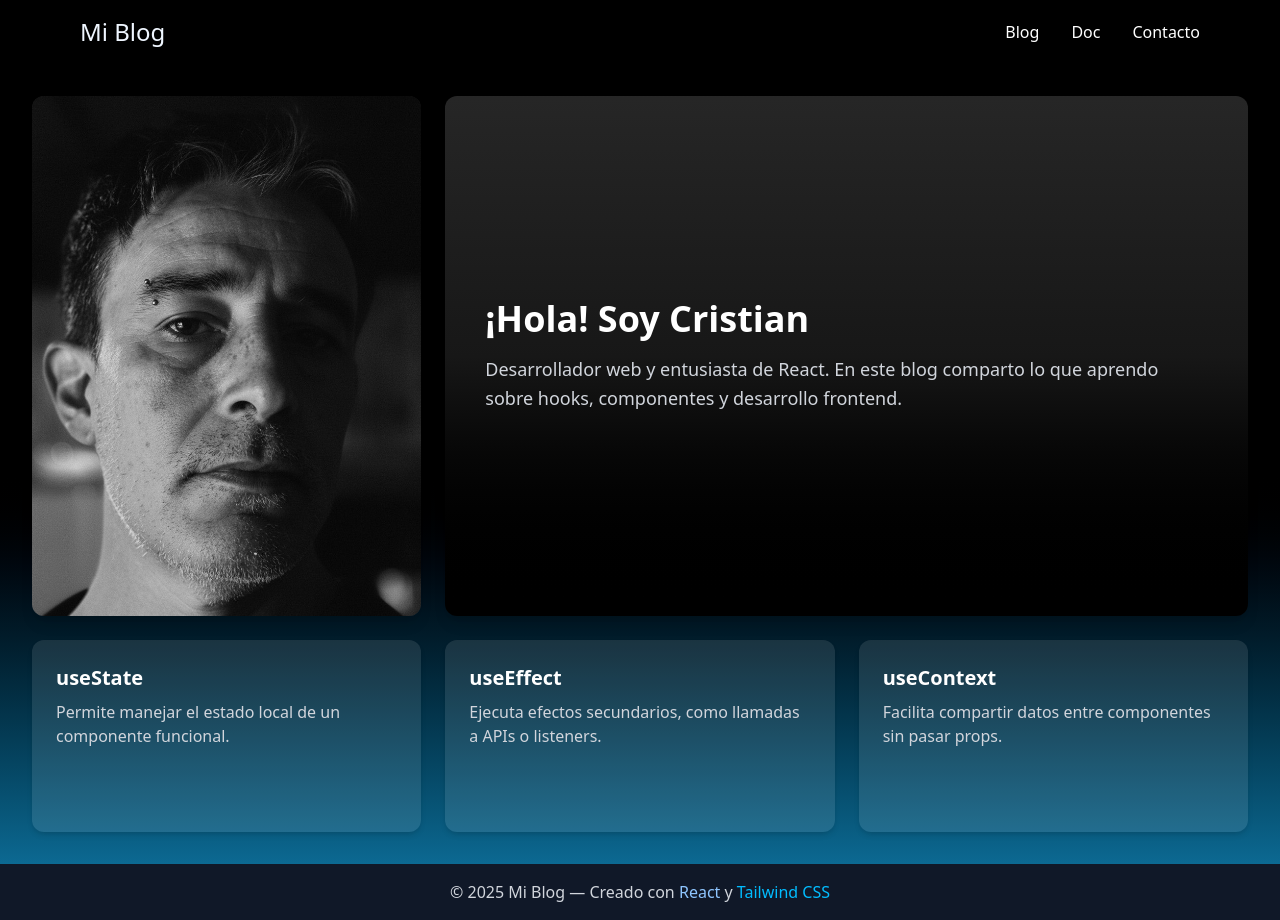
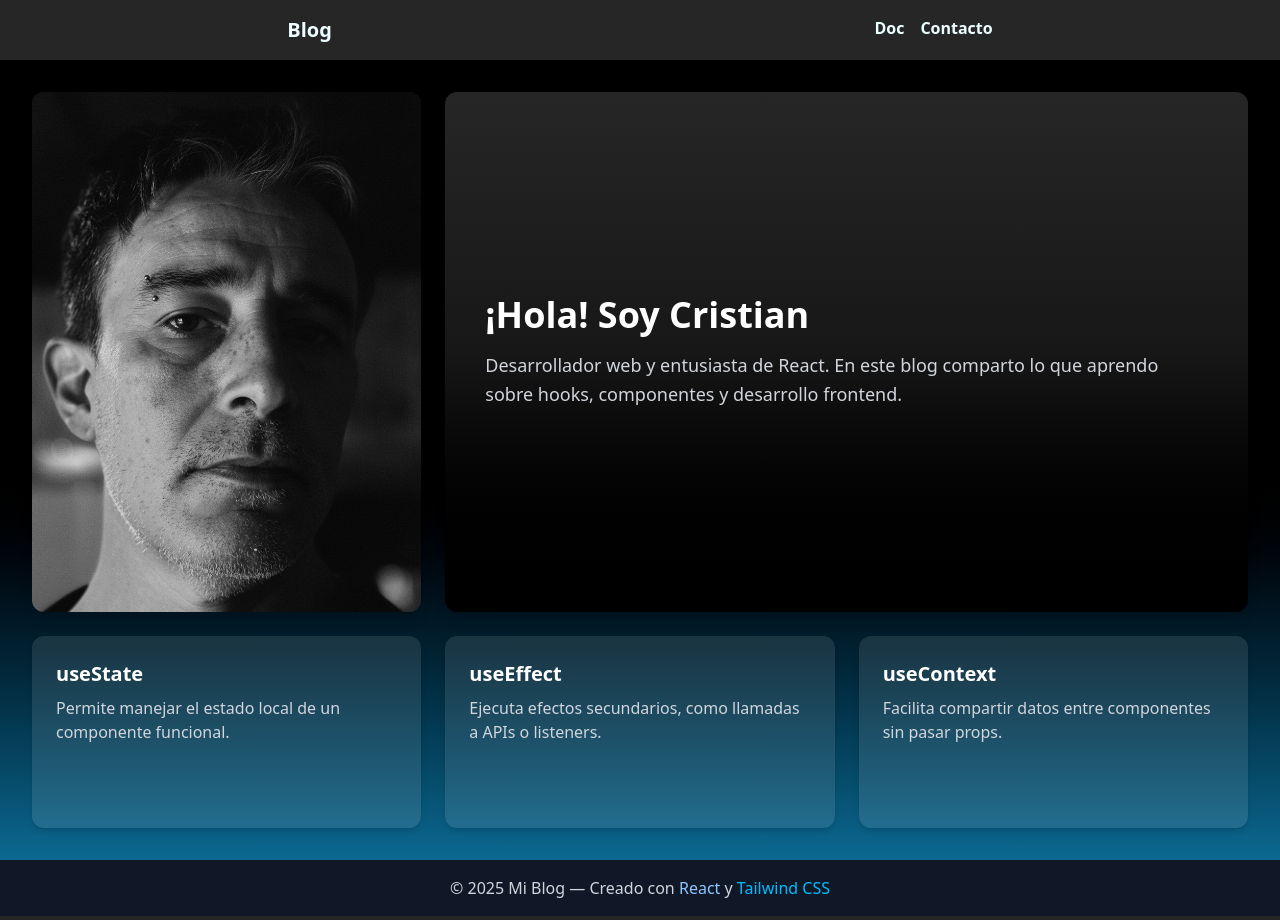
Before and after one commit to Cris7ian-tech/Blog, a React (Vite) app: page / in a window 1280 px wide. Built offline with nearby package versions, Linux system fonts and the light colour scheme.

Commit message:
Header y Footer componetizados

```diff
--- a/package.json
+++ b/package.json
@@ -12,7 +12,8 @@
   "dependencies": {
     "@tailwindcss/vite": "^4.1.15",
     "react": "^19.1.1",
-    "react-dom": "^19.1.1"
+    "react-dom": "^19.1.1",
+    "react-router-dom": "^7.9.4"
   },
   "devDependencies": {
     "@eslint/js": "^9.36.0",
--- a/src/App.tsx
+++ b/src/App.tsx
@@ -1,5 +1,7 @@
-import Navbar from "./components/Navbar";
+
 import MainLayout from "./pages/MainLayout";
+import Footer from "./components/Footer";
+import Header from "./components/Header";
 import "./index.css";
 
 function App() {
@@ -7,20 +9,17 @@ function App() {
     <>
     <div className="App">
       <header>
-        <Navbar />
+        <Header />
       </header>
 
       <main>
         <MainLayout />
       </main>
 
-      <footer className="bg-gray-900 text-gray-300 text-center py-4">
-        <p>
-          © {new Date().getFullYear()} Mi Blog — Creado con{" "}
-          <span className="text-blue-300">React</span> y{" "}
-          <span className="text-sky-400">Tailwind CSS</span>
-        </p>
+      <footer>
+        <Footer />
       </footer>
+
     </div>
     </>
   );
--- /dev/null
+++ b/src/components/Footer.tsx
@@ -0,0 +1,15 @@
+import React from "react";
+
+const Footer: React.FC = () => {
+  return (
+    <footer className="bg-gray-900 text-gray-300 text-center py-4">
+        <p>
+          © {new Date().getFullYear()} Mi Blog — Creado con{" "}
+          <span className="text-blue-300">React</span> y{" "}
+          <span className="text-sky-400">Tailwind CSS</span>
+        </p>
+      </footer>
+  )
+}
+
+export default Footer;
--- /dev/null
+++ b/src/components/Header.tsx
@@ -0,0 +1,15 @@
+
+export default function Header() {
+  return (
+    <header className="bg-neutral-800 p-4 text-cyan-50 shadow-gray-50/10 shadow-md">
+      <nav className="flex flex-col md:flex-row justify-around">
+        <h1 className="text-xl font-bold mb-4 md:mb-0">Blog</h1>
+
+        <ul className="flex flex-col md:flex-row space-y-4 md:space-y-0 md:space-x-4">
+          <li className="font-semibold">Doc</li>
+          <li className="font-semibold">Contacto</li>
+        </ul>
+      </nav>
+    </header>
+  )
+}
--- a/src/components/Navbar.tsx
+++ b/src/components/Navbar.tsx
@@ -1,10 +1,10 @@
-import React, { useState } from "react";
+import React, { useState } from 'react';
 
 const Navbar: React.FC = () => {
   const [isOpen, setIsOpen] = useState(false);
 
   return (
-    <nav className="bg-black text-white shadow-md">
+    <nav className="bg-black text-white shadow-md fixed w-full top-0 left-0 z-50">
       <div className="max-w-6xl mx-auto px-4">
         <div className="flex justify-between items-center h-16">
           {/* Logo o nombre */}
@@ -53,22 +53,22 @@ const Navbar: React.FC = () => {
           <div className="hidden md:flex space-x-8">
             <a
               href="#blog"
-              className="hover:text-blue-300 transition-colors duration-200"
-            >
+              className="hover:text-blue-300 transition-colors duration-200">
               Blog
             </a>
+
             <a
               href="#doc"
-              className="hover:text-blue-300 transition-colors duration-200"
-            >
+              className="hover:text-blue-300 transition-colors duration-200">
               Doc
             </a>
+
             <a
               href="#contacto"
-              className="hover:text-blue-300 transition-colors duration-200"
-            >
+              className="hover:text-blue-300 transition-colors duration-200">
               Contacto
             </a>
+
           </div>
         </div>
       </div>
@@ -93,10 +93,10 @@ const Navbar: React.FC = () => {
           <a
             href="#contacto"
             className="block px-4 py-2 hover:bg-gray-700 transition-colors duration-200"
-            onClick={() => setIsOpen(false)}
-          >
+            onClick={() => setIsOpen(false)}>
             Contacto
           </a>
+
         </div>
       )}
     </nav>
--- a/src/index.css
+++ b/src/index.css
@@ -1 +1,23 @@
 @import "tailwindcss";
+
+
+@theme {
+
+--color-sky-blue-blog-50: #ecfcff;
+--color-sky-blue-blog-100: #cef7ff;
+--color-sky-blue-blog-200: #a4ecfd;
+--color-sky-blue-blog-300: #61dbfb;
+--color-sky-blue-blog-400: #1fc2f1;
+--color-sky-blue-blog-500: #03a5d7;
+--color-sky-blue-blog-600: #0682b4;
+--color-sky-blue-blog-700: #0c6992;
+--color-sky-blue-blog-800: #145676;
+--color-sky-blue-blog-900: #154864;
+--color-sky-blue-blog-950: #072d45;
+
+
+}
+
+body {
+  background-color: #262626;
+}
--- a/src/pages/MainLayout.tsx
+++ b/src/pages/MainLayout.tsx
@@ -1,10 +1,8 @@
-import React from 'react';
-
 
 const MainLayout: React.FC = () => {
   return (
     <>
-    <main className="min-h-screen bg-gradient-to-b from-black via-black to-[#0c6992] text-white p-8 grid grid-cols-3 gap-6">
+    <main className="min-h-screen bg-linear-to-b from-black via-black to-[#0c6992] text-white p-8 grid grid-cols-3 gap-6">
   {/* Imagen */}
   <section className="col-span-1 bg-white/10 rounded-xl overflow-hidden shadow-lg flex items-center justify-center">
     <img
@@ -15,7 +13,7 @@ const MainLayout: React.FC = () => {
   </section>
 
   {/* Presentación */}
-  <section className="col-span-2 bg-gradient-to-b from-neutral-800 via-neutral-900 to-black rounded-xl shadow-lg flex flex-col justify-center p-10">
+  <section className="col-span-2 bg-linear-to-b from-neutral-800 via-neutral-900 to-black rounded-xl shadow-lg flex flex-col justify-center p-10">
     <h1 className="text-4xl font-bold mb-4">¡Hola! Soy Cristian</h1>
     <p className="text-lg text-gray-300 leading-relaxed">
       Desarrollador web y entusiasta de React. En este blog comparto lo que aprendo sobre hooks, componentes y desarrollo frontend.
--- a/vite.config.ts
+++ b/vite.config.ts
@@ -5,6 +5,7 @@ import tailwindcss from '@tailwindcss/vite'
 
 export default defineConfig({
   plugins: [
-    react() ,tailwindcss(),
+    react() ,
+    tailwindcss()
   ],
 })
```
Also changed, not shown: src/App.css (+0 -16 lines), 1 other file (tests, documents, lock files or other folders).
